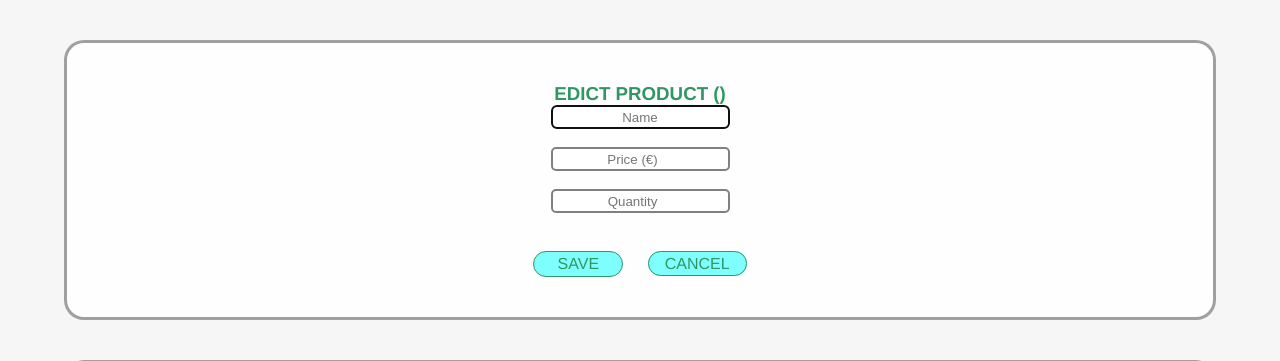
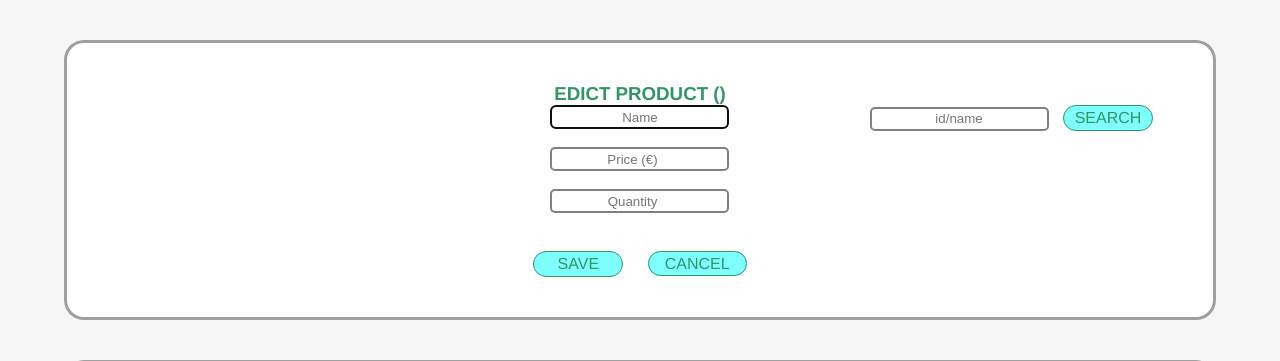
Before and after one commit to FMatiasMendes/Stock_Management_Site, a PHP site: page /edictProduct.php in a window 1280 px wide. Shown: the part 211-572 px from the top of the page. Run offline with PHP 8.4, Linux system fonts and the light colour scheme; data comes from the database, SQL or seed files in the repository.

Commit message:
search on edictProduct.php working

```diff
--- a/edictProduct.php
+++ b/edictProduct.php
@@ -7,17 +7,28 @@
 	$id = null;
 	$product = null;
 
-	if (isset($_GET["edict"])) {
+	$form1 = isset($_GET["search"]);
+
+	if ($form1){
+		$search = filter_input(INPUT_GET, 'search', FILTER_SANITIZE_STRING);
+		$listProducts = searchProduct($search);
+	}
+	else{
+		$listProducts = listProducts();
+	}
+
+	$form2 = isset($_GET["edict"]);
+
+	if ($form2) {
     $id = filter_input(INPUT_GET, "edict", FILTER_VALIDATE_INT);
-
     if ($id !== false) {
 			$product = getProductById($id);
     }
 	}
 
-	$form = isset($_GET["name"]) && isset($_GET["price"]) && isset($_GET["quantity"]);
+	$form3 = isset($_GET["name"]) && isset($_GET["price"]) && isset($_GET["quantity"]);
 
-	if ($form){
+	if ($form3){
 		$name = filter_input(INPUT_GET, 'name', FILTER_SANITIZE_STRING);
 		$price = filter_input(INPUT_GET, 'price', FILTER_VALIDATE_FLOAT);
 		$quantity = filter_input(INPUT_GET, 'quantity', FILTER_VALIDATE_INT);
@@ -54,7 +65,8 @@
 		<div class="outer-border">
 			<!-- make div appear/disappear -->
 			<h3 class="page-titles">EDICT PRODUCT (<?= htmlspecialchars($product["id"] ?? ''); ?>)</h3>
-			<div>
+			<div class="main-title-div">
+				<div class="list-div">
 					<form action="edictProduct.php" class="search-form" method="get">
 						<input type="hidden" name="id" value="<?= $product['id'] ?? ''; ?>">
 						<input type="text" name="name" placeholder="Name" value="<?= $product["name"] ?? ''; ?>" required autofocus><br><br>
@@ -63,7 +75,16 @@
 						<input type="submit" name="save" value="SAVE" class="save-button">
 						<a href="edictProduct.php" class="cancel-button">CANCEL</a>
 					</form>
+
+					<div class="search-div">
+						<form action="edictProduct.php" class="search-form" method="get">
+							<input type="text" name="search" placeholder="id/name">
+							<button type="submit" name="button" class="list-button search-button">SEARCH</button>
+						</form>
 					</div>
+				</div>
+			</div>
+
 		</div>
 
 			<div class="outer-border">
--- a/productsList.php
+++ b/productsList.php
@@ -63,7 +63,7 @@
 
 						<div class="search-div">
 							<form action="productsList.php" class="search-form" method="get">
-								<input type="text" name="search" placeholder="SEARCH">
+								<input type="text" name="search" placeholder="id/name" autofocus>
 								<button type="submit" name="button" class="list-button search-button">SEARCH</button>
 							</form>
 						</div>
```
Lines whose indentation alone changed are shown as unchanged.
